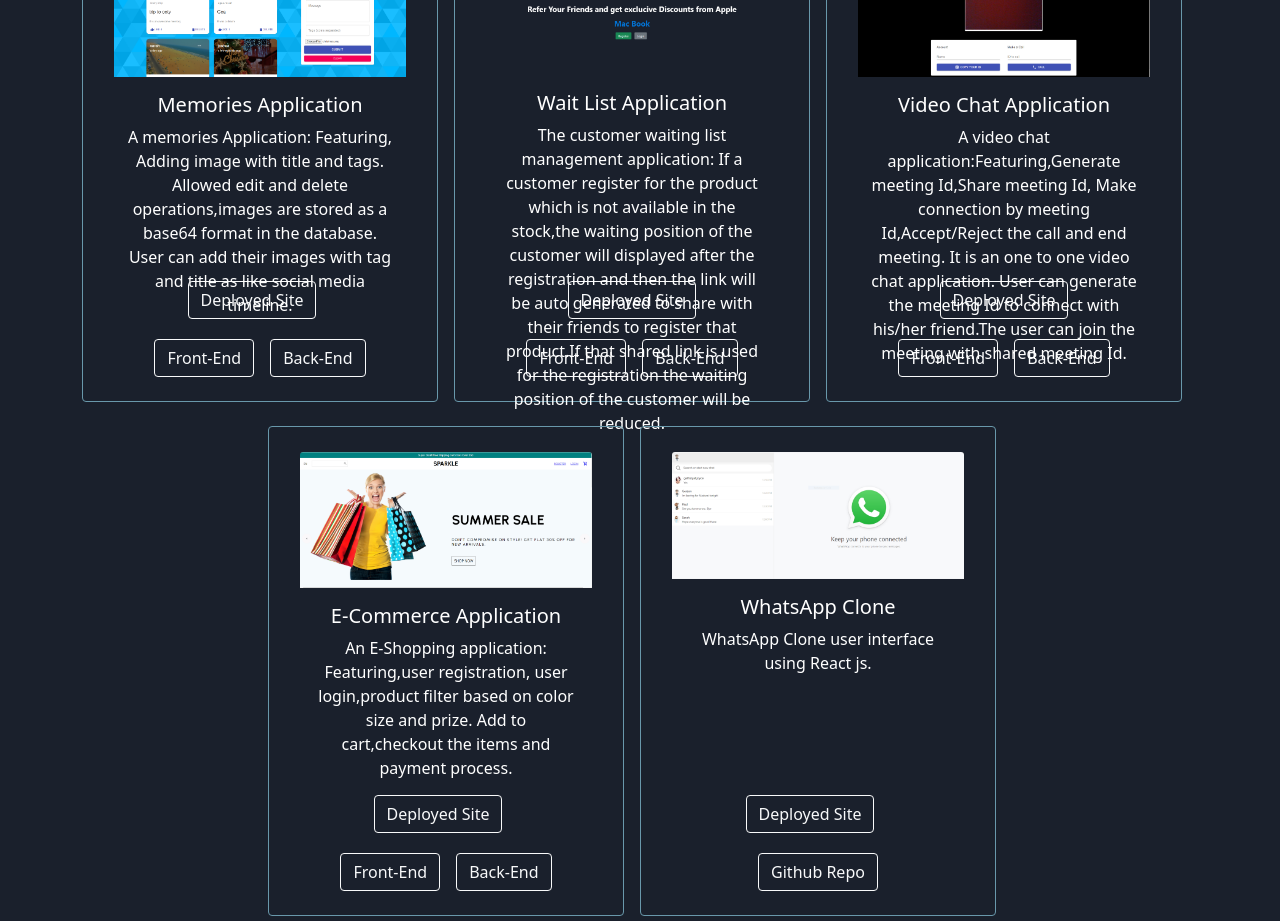
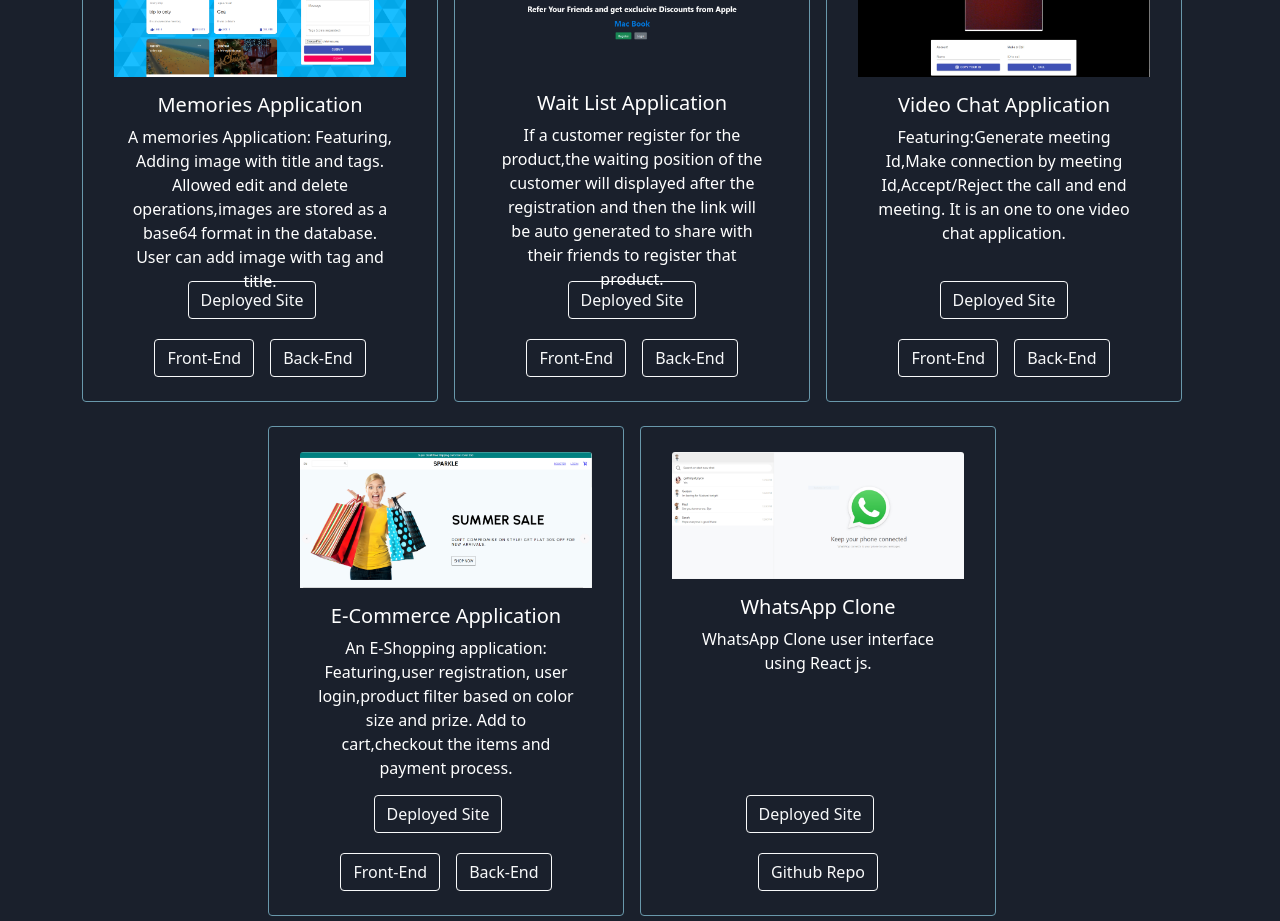
Before and after one commit to gethziyaljoyce/portfolio, a React (Create React App) app: page / in a window 1280 px wide. Shown: the part 1940-2861 px from the top of the page. Built offline with nearby package versions, Linux system fonts and the light colour scheme.

Commit message:
Add files via upload

```diff
--- a/src/components/Experience.jsx
+++ b/src/components/Experience.jsx
@@ -51,7 +51,7 @@ const Experience = ({ darkMode }) => {
                                 <p align="center">
                                   A memories Application: Featuring, Adding image with title and tags.
                                   Allowed edit and delete operations,images are stored as a base64 format in the database.
-                                  User can add their images with tag and title as like social media timeline.
+                                  User can add image with tag and title.
                                 </p>
                               </Card.Text>
                             </Card.Body>
@@ -131,10 +131,8 @@ const Experience = ({ darkMode }) => {
                               </Card.Title>
                               <Card.Text>
                                 <p align="center">
-                                  The customer waiting list management application:
-                                  If a customer register for the product which is not available in the stock,the waiting position of the customer will
-                                  displayed after the registration and then the link will be auto generated to share with their friends to register that product.If that shared
-                                  link is used for the registration the waiting position of the customer will be reduced.
+                                  If a customer register for the product,the waiting position of the customer will
+                                  displayed after the registration and then the link will be auto generated to share with their friends to register that product.
                                 </p>
                               </Card.Text>
                             </Card.Body>
@@ -215,10 +213,8 @@ const Experience = ({ darkMode }) => {
                               </Card.Title>
                               <Card.Text>
                                 <p align="center">
-                                  A video chat application:Featuring,Generate meeting Id,Share meeting Id,
-                                  Make connection by meeting Id,Accept/Reject the call and end meeting. It is
-                                  an one to one video chat application. User can generate the meeting Id to
-                                  connect with his/her friend.The user can join the meeting with shared meeting Id.
+                                  Featuring:Generate meeting Id,Make connection by meeting Id,Accept/Reject the call and end meeting. It is
+                                  an one to one video chat application.
                                 </p>
                               </Card.Text>
                             </Card.Body>
```
